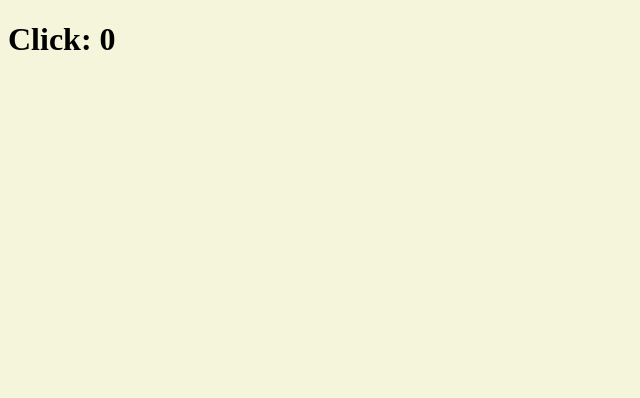
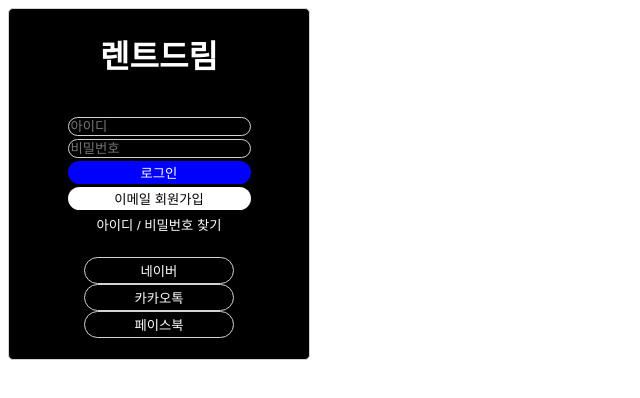
Before and after one commit to PLTRWillSoar/codingKing, a plain HTML site: page index.html in a window 1280 px wide. Shown: the whole page, without its empty margins (0-640 px from the left). Drawn offline with Linux system fonts and the light colour scheme.

Commit message:
렌트드림 웹 - 0104

```diff
--- a/app.js
+++ b/app.js
@@ -1,9 +1,13 @@
-const h1 = document.querySelector(".click h1");
-let count = 0;
+const loginInput = document.querySelector("#login-form input");
+const loginbutton = document.querySelector("#login-form button");
 
-function handleTitleClick() {
-	count+=1;
-	h1.innerText= "Click: " + count;
+function loginBtnClick() {
+	const username = loginInput.value;
+	if (username === "") {
+		alert("Please write your name");
+	} else if (username.length > 15) {
+		alert("Your name is too long");
+	}
 }
 
-h1.addEventListener("click", handleTitleClick);
+loginbutton.addEventListener("click", loginBtnClick);
--- a/index.html
+++ b/index.html
@@ -8,8 +8,19 @@
     <title>Momentum</title>
 </head>
 <body>
-    <div class="click">
-        <h1>Click: 0</h1>
+    <div class="main">
+        <h1 class="logo">렌트드림</h1>
+        <div class="container">
+            <input type="text" placeholder="아이디" id="id" class="account">
+            <input type="password" placeholder="비밀번호" id="password" class="account">
+            <button id="login" class="account">로그인</button>
+            <button id="join" class="account">이메일 회원가입</button>
+            <button id="find" class="account">아이디 / 비밀번호 찾기</button>
+            <p id="alert" class="account"> </p>
+            <button id="naver" class="connect">네이버</button>
+            <button id="kakao" class="connect">카카오톡</button>
+            <button id="facebook" class="connect">페이스북</button>
+        </div>
     </div>
     <script src="app.js"></script>
 </body>
--- a/style.css
+++ b/style.css
@@ -1,3 +1,61 @@
-body {
-    background-color: beige;
+.main {
+    width: 300px;
+    height: 350px;
+    display: flex;
+    justify-content: center;
+    align-items: center;
+    flex-direction: column;
+    border: 1px solid lightgrey;
+    border-radius: 5px;
+    background-color: black;
 }
+
+.logo {
+    margin-top: 0px;
+    margin-bottom: 40px;
+    color: white;
+}
+
+#login {
+    width: 100%;
+    background-color:blue;
+    border-color: transparent;
+    color: white;
+}
+
+#join {
+    width: 100%;
+    background-color: white;
+    border-color: transparent;
+    color: black;
+}
+
+#find {
+    width: 100%;
+    background-color: black;
+    border-color: transparent;
+    color: white;
+}
+
+.account {
+    display: block;
+    margin-bottom: 3px;
+    border: 1px solid lightgray;
+    border-radius: 15px;
+    background-color: black;
+}
+
+.connect {
+    display: block;
+    padding: 3px;
+    border: 1px solid lightgray;
+    border-radius: 15px;
+    background-color: black;
+    color: white;
+    margin: auto;
+    width: 150px;
+}
+
+#alert {
+    border-color: transparent;
+}
```
